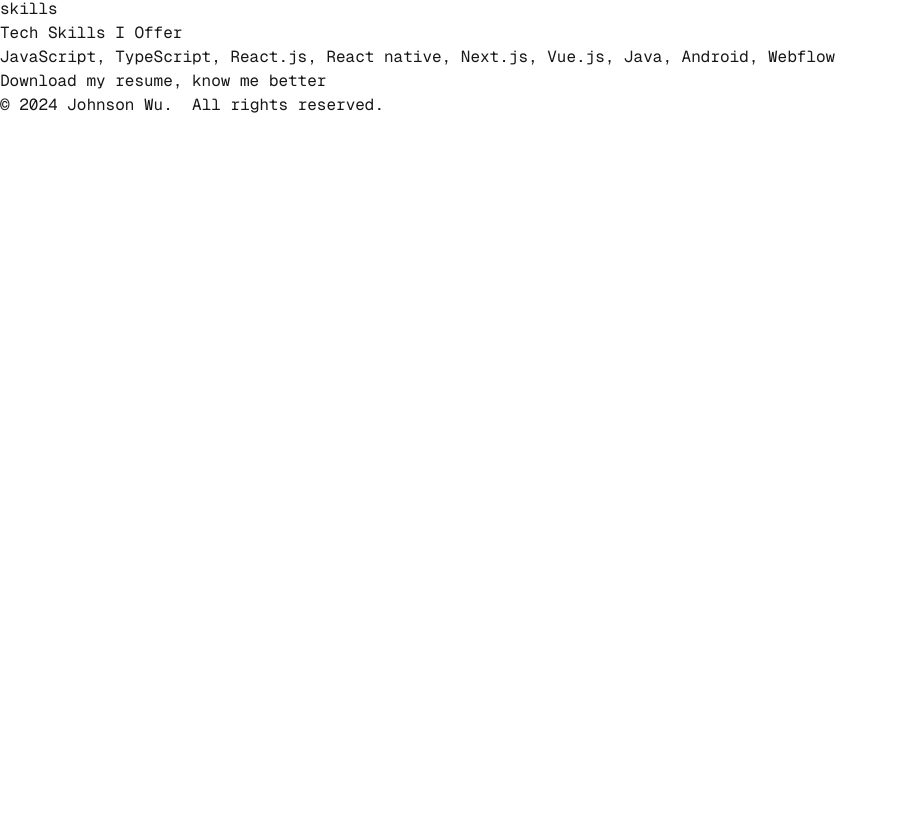
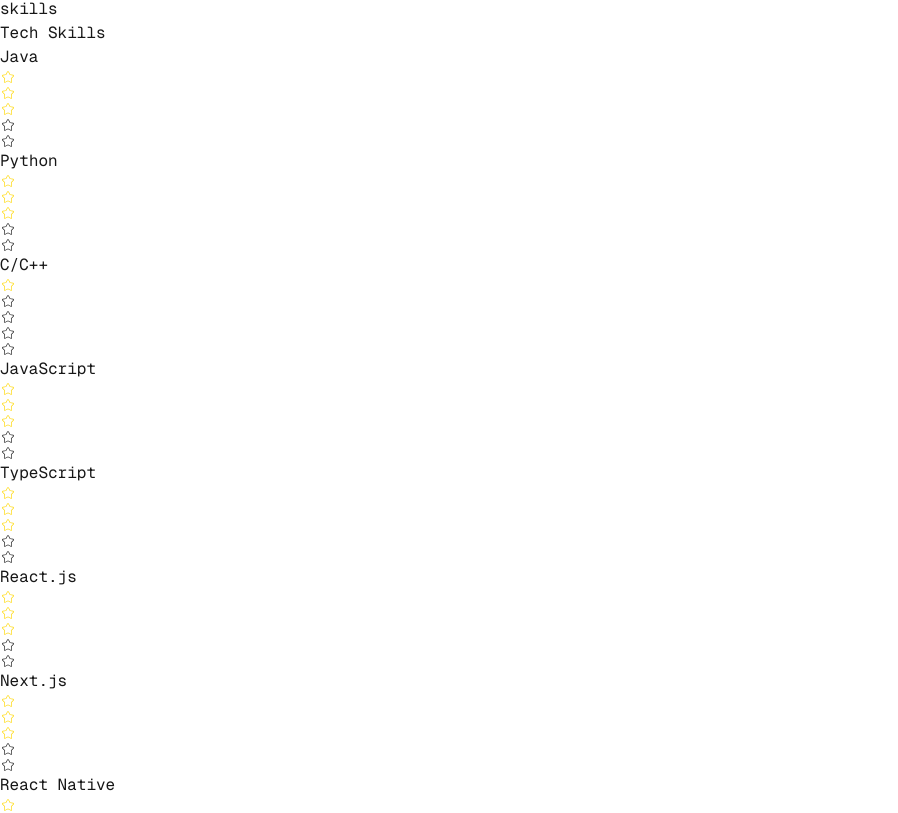
Before and after one commit to XiupingWu/Portfolio, a Next.js app: page /resume in a window 1280 px wide. Shown: the part 1773-2586 px from the top of the page, without its empty margins (0-898 px from the left). Before the commit the page ends 1890 px from the top, so only its background shows below. Built offline with nearby package versions, Linux system fonts and the light colour scheme.

Commit message:
Update on skill sheets

```diff
--- a/package.json
+++ b/package.json
@@ -15,7 +15,8 @@
     "@types/mdx": "^2.0.13",
     "next": "15.1.0",
     "react": "^19.0.0",
-    "react-dom": "^19.0.0"
+    "react-dom": "^19.0.0",
+    "react-icons": "^5.4.0"
   },
   "devDependencies": {
     "@eslint/eslintrc": "^3",
--- a/src/app/resume/page.tsx
+++ b/src/app/resume/page.tsx
@@ -1,5 +1,7 @@
 import Accordion from "@/components/accordion"
 import { CodingIcon, UniversityIcon, WorkCaseIcon } from "@/components/icons"
+import Rating from "@/components/rating"
+import skillSheet from "@/data/skills"
 import education from "@/data/education"
 
 export default function Resume() {
@@ -97,10 +99,17 @@
           <ol className="relative border-s border-gray-200 dark:border-gray-700">
             <li className="mb-10 ms-4">
                 <div className="absolute w-3 h-3 bg-gray-200 rounded-full mt-1.5 -start-1.5 border border-white dark:border-gray-900 dark:bg-gray-700"></div>
-                <h3 className="text-lg font-semibold text-gray-900 dark:text-white">Tech Skills I Offer</h3>
-                <p className="mb-4 text-base font-normal text-gray-500 dark:text-gray-400">
+                <h3 className="text-lg font-semibold text-gray-900 dark:text-white">Tech Skills</h3>
+                <div className="grid grid-cols-3 gap-y-3">
+                  {
+                    skillSheet.map((skill, index) => (
+                      <Rating key={index} skill={skill.name} rating={skill.lv} />
+                    ))
+                  }
+                </div>
+                {/* <p className="mb-4 text-base font-normal text-gray-500 dark:text-gray-400">
                   JavaScript, TypeScript, React.js, React native, Next.js, Vue.js, Java, Android, Webflow
-                </p>
+                </p> */}
             </li>
             {/* <li className="mb-10 ms-4">
                 <div className="absolute w-3 h-3 bg-gray-200 rounded-full mt-1.5 -start-1.5 border border-white dark:border-gray-900 dark:bg-gray-700"></div>
--- /dev/null
+++ b/src/components/rating.tsx
@@ -0,0 +1,27 @@
+import { CiStar } from "react-icons/ci";
+
+interface props {
+  skill: string,
+  rating: number
+}
+
+export default function Rating({skill, rating}: props) {
+
+  const rates = Array.from({ length : rating}, (_, index) => (
+    <CiStar key={index} color="#FFD700"/>
+  ))
+
+  const blankRates = Array.from({ length : 5 - rating}, (_, index) => (
+    <CiStar key={index}/>
+  ))
+
+  return (
+    <div>
+      <p>{skill}</p>
+      <div className="flex flex-row">
+        {rates}
+        {blankRates}
+      </div>
+    </div>
+  )
+}
--- a/src/data/skills.ts
+++ b/src/data/skills.ts
@@ -2,31 +2,47 @@
 const skillSheet = [
   {
     name: 'Java',
-    icon: '/skills/java.svg'
+    lv: 3
+  },
+  {
+    name: 'Python',
+    lv: 3
+  },
+  {
+    name: 'C/C++',
+    lv: 1,
   },
   {
     name: 'JavaScript',
-    icon: '/skills/javascript.svg'
+    lv: 3
   },
   {
     name: 'TypeScript',
-    icon: '/skills/typescript.svg'
+    lv: 3
   },
   {
-    name: 'React',
-    icon: '/skills/react.svg'
+    name: 'React.js',
+    lv: 3
   },
   {
-    name: 'Redux',
-    icon: '/skills/redux.svg'
+    name: 'Next.js',
+    lv: 3
+  },
+  {
+    name: 'React Native',
+    lv: 3
+  },
+  {
+    name: 'Node.js',
+    lv: 3
   },
   {
     name: 'Vue',
-    icon: '/skills/vue.svg'
+    lv: 2
   },
   {
     name: 'Webflow',
-    icon: '/skills/webflow.svg'
+    lv: 2
   }
 ];
 
```
Also changed, not shown: 1 other file (tests, documents, lock files or other folders).
